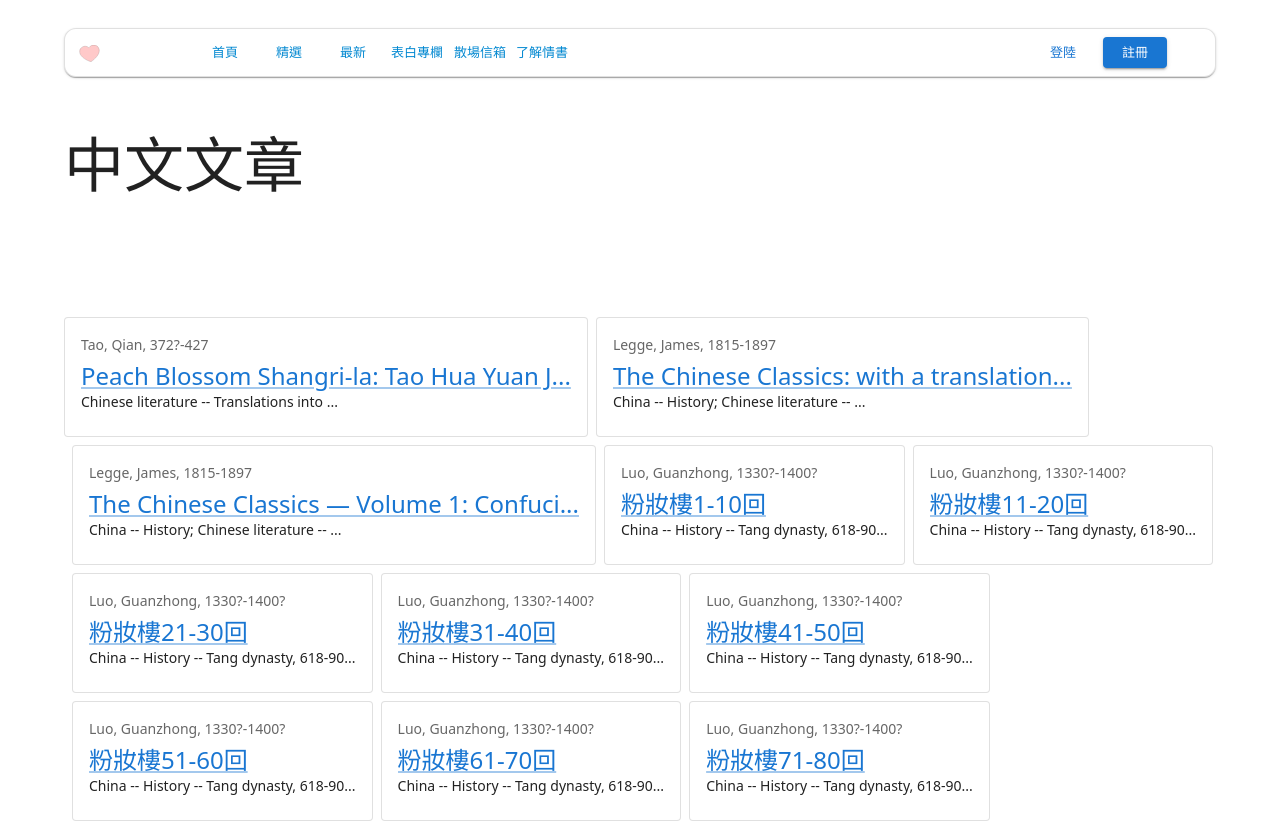
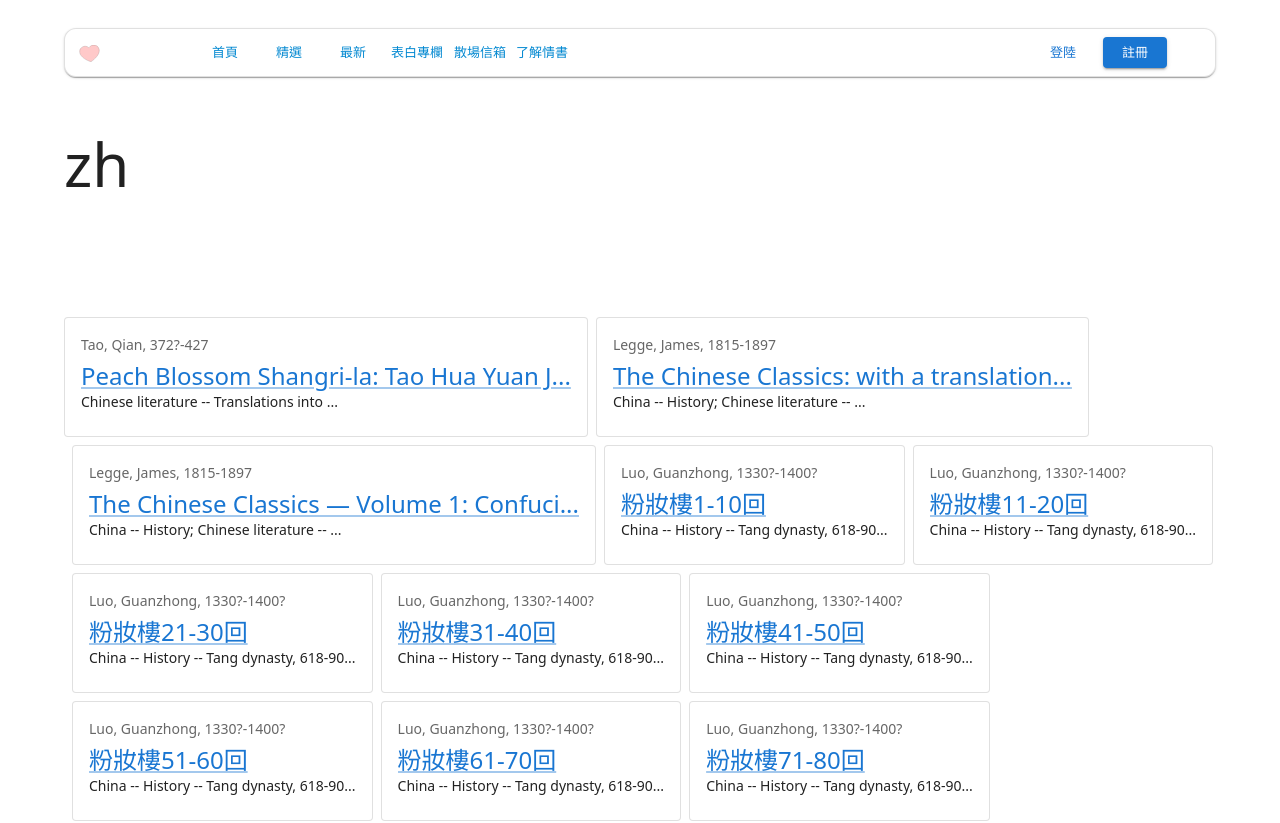
Before and after one commit to xixiaohui/qingshu, a Next.js app: page /blog_zh in a window 1280 px wide. Shown: the top 823 px of the page. Built offline with nearby package versions, Linux system fonts and the light colour scheme; no server answers; the database is empty; some icons are missing; what @mui/material-nextjs would draw is missing.

Commit message:
change supabase

```diff
--- a/src/app/blog_zh/page.tsx
+++ b/src/app/blog_zh/page.tsx
@@ -66,7 +66,7 @@ export default function BlogZhPage() {
 
   return (
     <>
-      <CatalogePage catalogeName="中文文章">
+      <CatalogePage catalogeName="zh">
 
         <Grid container spacing={2} columns={12}>
           <Grid size={12}>
```
Also changed, not shown: src/components/homepage/Hero.tsx (+2 -45 lines).
